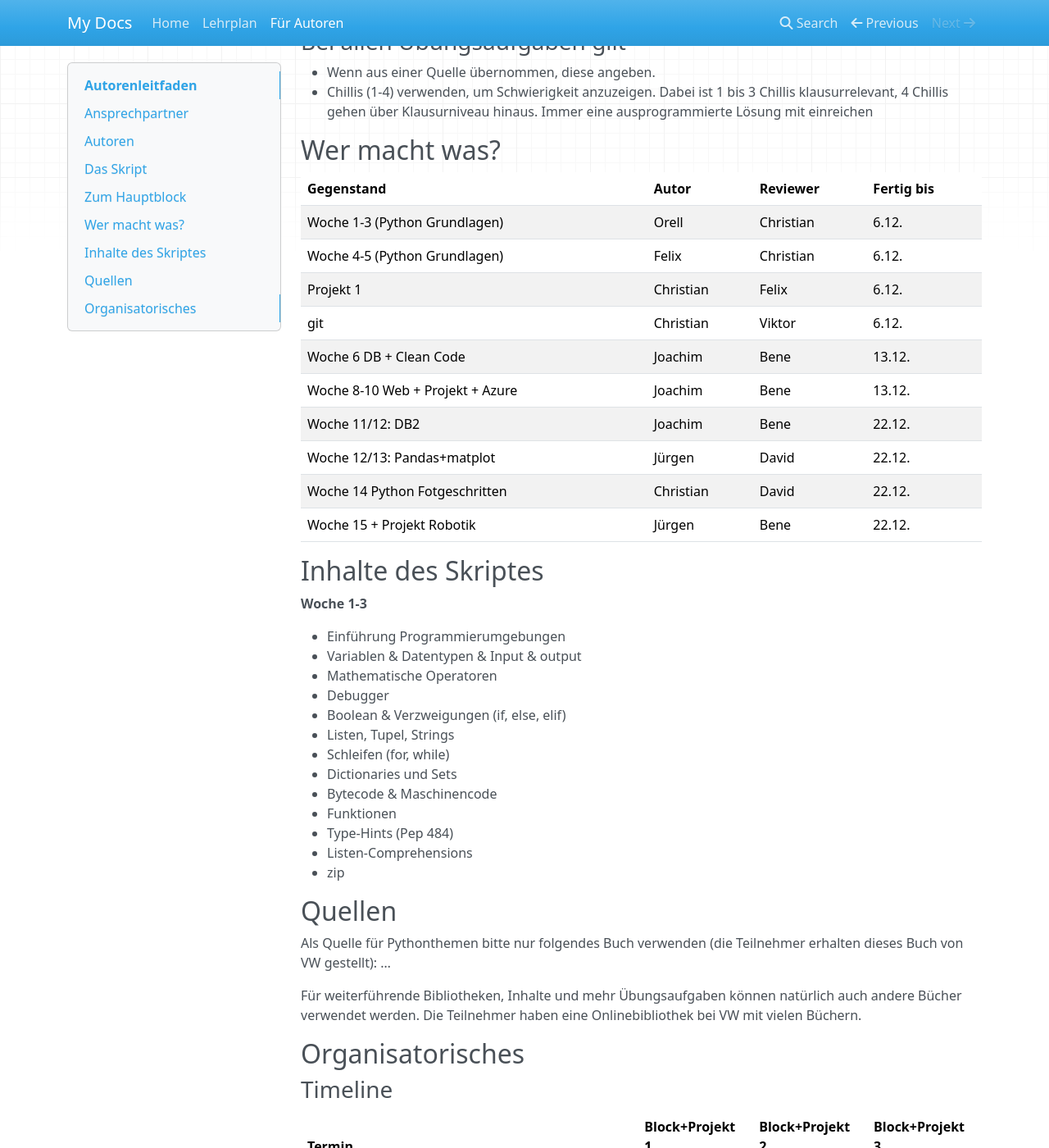
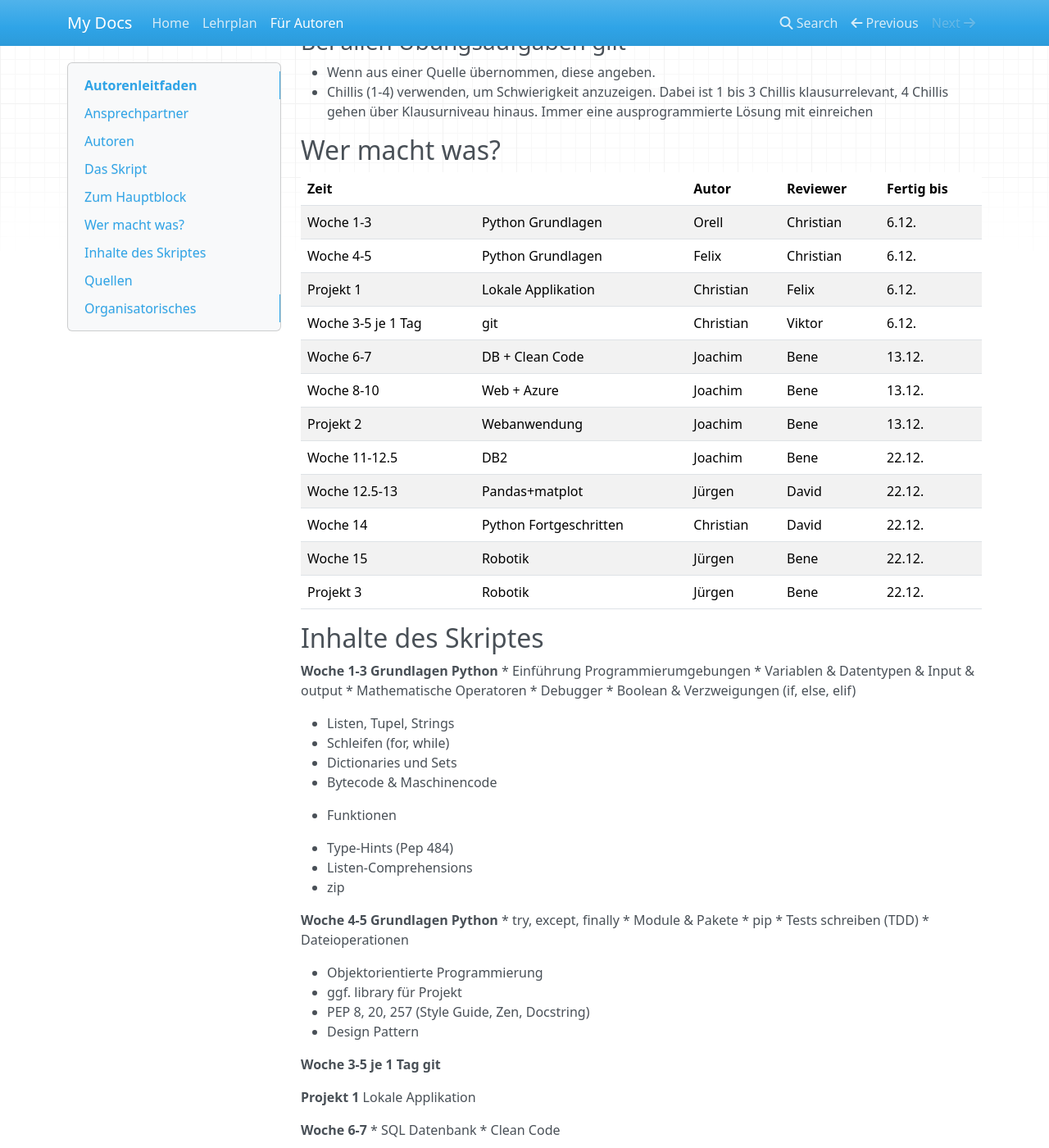
Before and after one commit to kevinsuelzle/Python_Wiki, an MkDocs documentation site: the page built from docs/orga/autorenleitfaden.md, in a window 1280 px wide and 1400 px high, scrolled down 1274 px. Shown: the whole window at 82% size. Built offline with MkDocs 1.6.1, drawn with Linux system fonts in a browser that asks for light colours; nearby versions of some CDN libraries.

Commit message:
Verantwortlichkeiten

```diff
--- a/docs/orga/autorenleitfaden.md
+++ b/docs/orga/autorenleitfaden.md
@@ -2,23 +2,25 @@
 
 ## Ansprechpartner
 
-Aufgabe | Ansprechpartner | Mail
---|--|--
-Allgemein | Viktor Reichert | viktor.reichert@qualidy.de
-Fachlich | Benedikt Boehm | benedikt@co-dex.de
-Buchungen | Daniel Schmidt | daniel.schmidt@qualidy.de
-Git | Benedikt Boehm | benedikt@co-dex.de
-Markdown | Yoshi Kiel | yoshi.kiel@qualidy.de
+
+| Aufgabe   | Ansprechpartner | Mail                       |
+| ----------- | ----------------- | ---------------------------- |
+| Allgemein | Viktor Reichert | viktor.reichert@qualidy.de |
+| Fachlich  | Benedikt Boehm  | benedikt@co-dex.de         |
+| Buchungen | Daniel Schmidt  | daniel.schmidt@qualidy.de  |
+| Git       | Benedikt Boehm  | benedikt@co-dex.de         |
+| Markdown  | Yoshi Kiel      | yoshi.kiel@qualidy.de      |
 
 ## Autoren
 
-Name | Mail
--|-
-Dr. Jürgen |
-Benedikt Boehm | benedikt@co-dex.de
 
+| Name           | Mail               |
+| ---------------- | -------------------- |
+| Dr. Jürgen    |                    |
+| Benedikt Boehm | benedikt@co-dex.de |
 
 ## Das Skript
+
 ### Das Ziel
 
 Das Skript soll den Unterrichtsleitfaden für die Trainer im Python Pathway bilden. Der Unterricht kann anhand des Skripts direkt abgehalten werden.
@@ -26,6 +28,7 @@
 Das große Vorbild ist das Matheskript von Qualidy.
 
 ### Aufbau einzelner Kapitel
+
 * Kurze Einführung in das Kapitel
 * Erklärtexte und Übungsaufgaben im Wechsel, alles mit Videos versehen.
 * Weitere Übungsaufgaben fürs Eigenstudium & Klausurvorbereitung.
@@ -34,6 +37,7 @@
 * Checkliste
 
 ## Zum Hauptblock
+
 * Unterricht geht von 8:30 bis 16:15 min 45 Minuten Mittagspause (insg. 6,75 h)
 * Bei jedem Erklärtext ungefähre Zeit im Unterricht schätzen
 * Bei jeder Übungsaufgabe ungefähre Bearbeitungs- und Korrekturzeit.
@@ -43,56 +47,86 @@
 * **Übungsaufgaben können gerne so konzipiert werden, dass die Inhalte über diese beigebracht werden**
 
 ### Bei allen Übungsaufgaben gilt
+
 * Wenn aus einer Quelle übernommen, diese angeben.
 * Chillis (1-4) verwenden, um Schwierigkeit anzuzeigen. Dabei ist 1 bis 3 Chillis klausurrelevant, 4 Chillis gehen über Klausurniveau hinaus.
-Immer eine ausprogrammierte Lösung mit einreichen
+  Immer eine ausprogrammierte Lösung mit einreichen
 
 ## Wer macht was?
 
-Gegenstand | Autor | Reviewer | Fertig bis
--|-|-|-
-Woche 1-3 (Python Grundlagen) | Orell | Christian | 6.12.
-Woche 4-5 (Python Grundlagen) | Felix | Christian | 6.12.
-Projekt 1 | Christian | Felix | 6.12.
-git | Christian | Viktor | 6.12.
-Woche 6 DB + Clean Code | Joachim | Bene | 13.12.
-Woche 8-10 Web + Projekt + Azure | Joachim | Bene | 13.12.
-Woche 11/12: DB2 | Joachim | Bene | 22.12.
-Woche 12/13: Pandas+matplot | Jürgen | David | 22.12.
-Woche 14 Python Fotgeschritten | Christian | David | 22.12.
-Woche 15 + Projekt Robotik | Jürgen | Bene | 22.12.
+
+| Zeit               |                        | Autor     | Reviewer  | Fertig bis |
+|--------------------|------------------------|-----------|-----------|------------|
+| Woche 1-3          | Python Grundlagen      | Orell     | Christian | 6.12.      |
+| Woche 4-5          | Python Grundlagen      | Felix     | Christian | 6.12.      |
+| Projekt 1          | Lokale Applikation     | Christian | Felix     | 6.12.      |
+| Woche 3-5 je 1 Tag | git                    | Christian | Viktor    | 6.12.      |
+| Woche 6-7          | DB + Clean Code        | Joachim   | Bene      | 13.12.     |
+| Woche 8-10         | Web + Azure            | Joachim   | Bene      | 13.12.     |
+| Projekt 2          | Webanwendung           | Joachim   | Bene      | 13.12.     |
+| Woche 11-12.5      | DB2                    | Joachim   | Bene      | 22.12.     |
+| Woche 12.5-13      | Pandas+matplot         | Jürgen    | David     | 22.12.     |
+| Woche 14           | Python Fortgeschritten | Christian | David     | 22.12.     |
+| Woche 15           | Robotik                | Jürgen    | Bene      | 22.12.     |
+| Projekt 3          | Robotik                | Jürgen    | Bene      | 22.12.     |
 
 ## Inhalte des Skriptes
 
-**Woche 1-3**
-
+**Woche 1-3 Grundlagen Python**
 * Einführung Programmierumgebungen
 * Variablen & Datentypen & Input & output
 * Mathematische Operatoren
 * Debugger
 * Boolean & Verzweigungen (if, else, elif)
+
 * Listen, Tupel, Strings
 * Schleifen (for, while)
 * Dictionaries und Sets
 * Bytecode & Maschinencode
+
 * Funktionen
 * Type-Hints (Pep 484)
 * Listen-Comprehensions
 * zip
 
+**Woche 4-5 Grundlagen Python**
+* try, except, finally
+* Module & Pakete
+* pip
+* Tests schreiben (TDD)
+* Dateioperationen
+
+* Objektorientierte Programmierung
+* ggf. library für Projekt
+* PEP 8, 20, 257 (Style Guide, Zen, Docstring)
+* Design Pattern
+
+**Woche 3-5 je 1 Tag git**
+
+**Projekt 1**
+Lokale Applikation
+
+**Woche 6-7**
+* SQL Datenbank
+* Clean Code
+
+**Woche
 
 ## Quellen
+
 Als Quelle für Pythonthemen bitte nur folgendes Buch verwenden (die Teilnehmer erhalten dieses Buch von VW gestellt):
 …
 
 Für weiterführende Bibliotheken, Inhalte und mehr Übungsaufgaben können natürlich auch andere Bücher verwendet werden. Die Teilnehmer haben eine Onlinebibliothek bei VW mit vielen Büchern.
 
 ## Organisatorisches
+
 ### Timeline
 
-Termin | Block+Projekt 1 | Block+Projekt 2 | Block+Projekt 3
--|-|-|-
-schriftlicher Teil an VW | 6.12.23 | 13.12.23 | 22.12.23
-VW überprüft schriftlichen Teil | 11.12.23 | 18.12.23 | 3.1.24
-Schriftlicher Teil überarbeitet & Videos aufgenommen | 20.12.23 | 4.1.24 | 9.1.24
-Absolut Finale Abgabe bei VW | | 12.1.24 |
+
+| Termin                                               | Block+Projekt 1 | Block+Projekt 2 | Block+Projekt 3 |
+|------------------------------------------------------|-----------------|-----------------|-----------------|
+| schriftlicher Teil an VW                             | 6.12.23         | 13.12.23        | 22.12.23        |
+| VW überprüft schriftlichen Teil                      | 11.12.23        | 18.12.23        | 3.1.24          |
+| Schriftlicher Teil überarbeitet & Videos aufgenommen | 20.12.23        | 4.1.24          | 9.1.24          |
+| Absolut Finale Abgabe bei VW                         |                 | 12.1.24         |                 |
```
